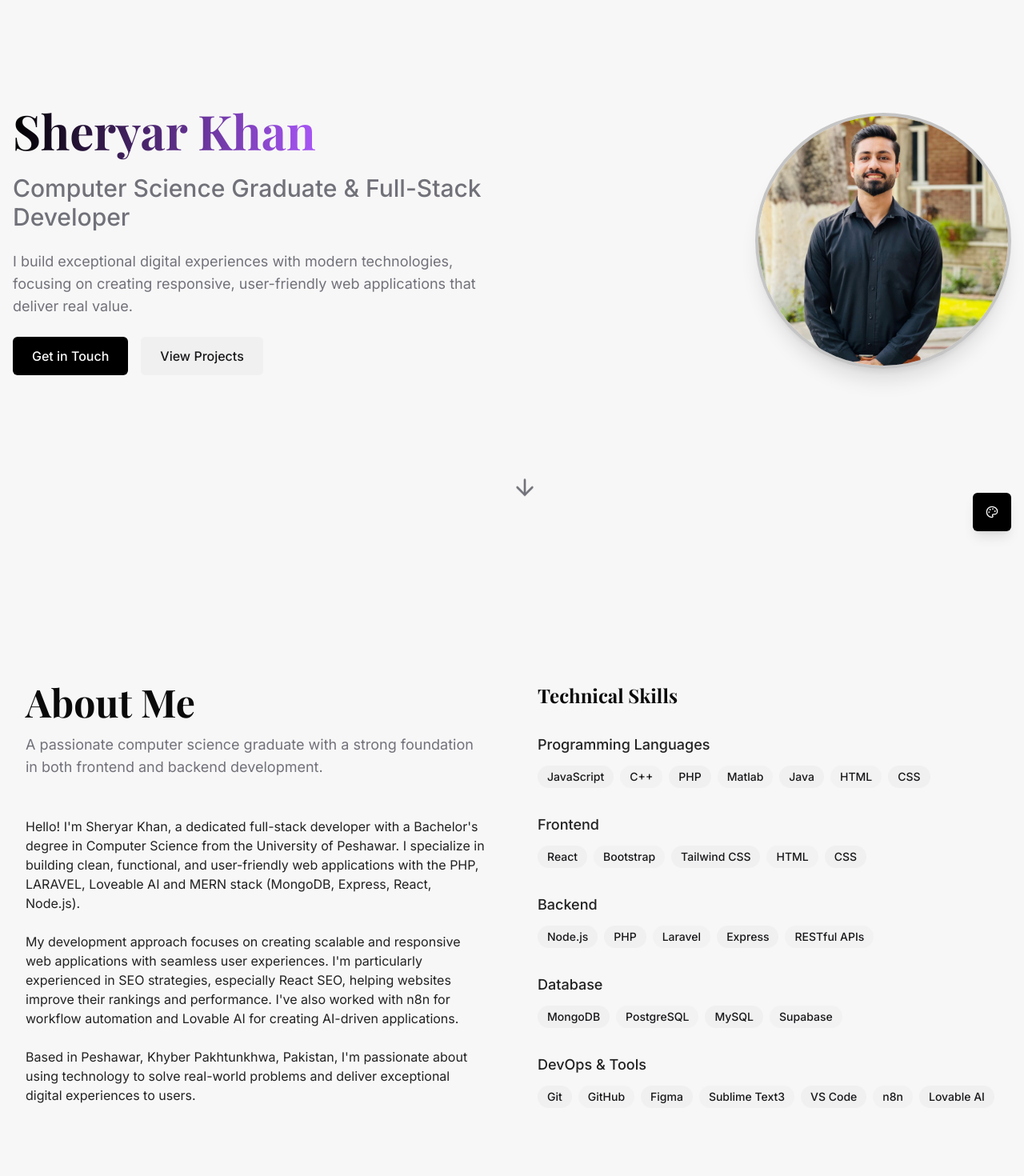
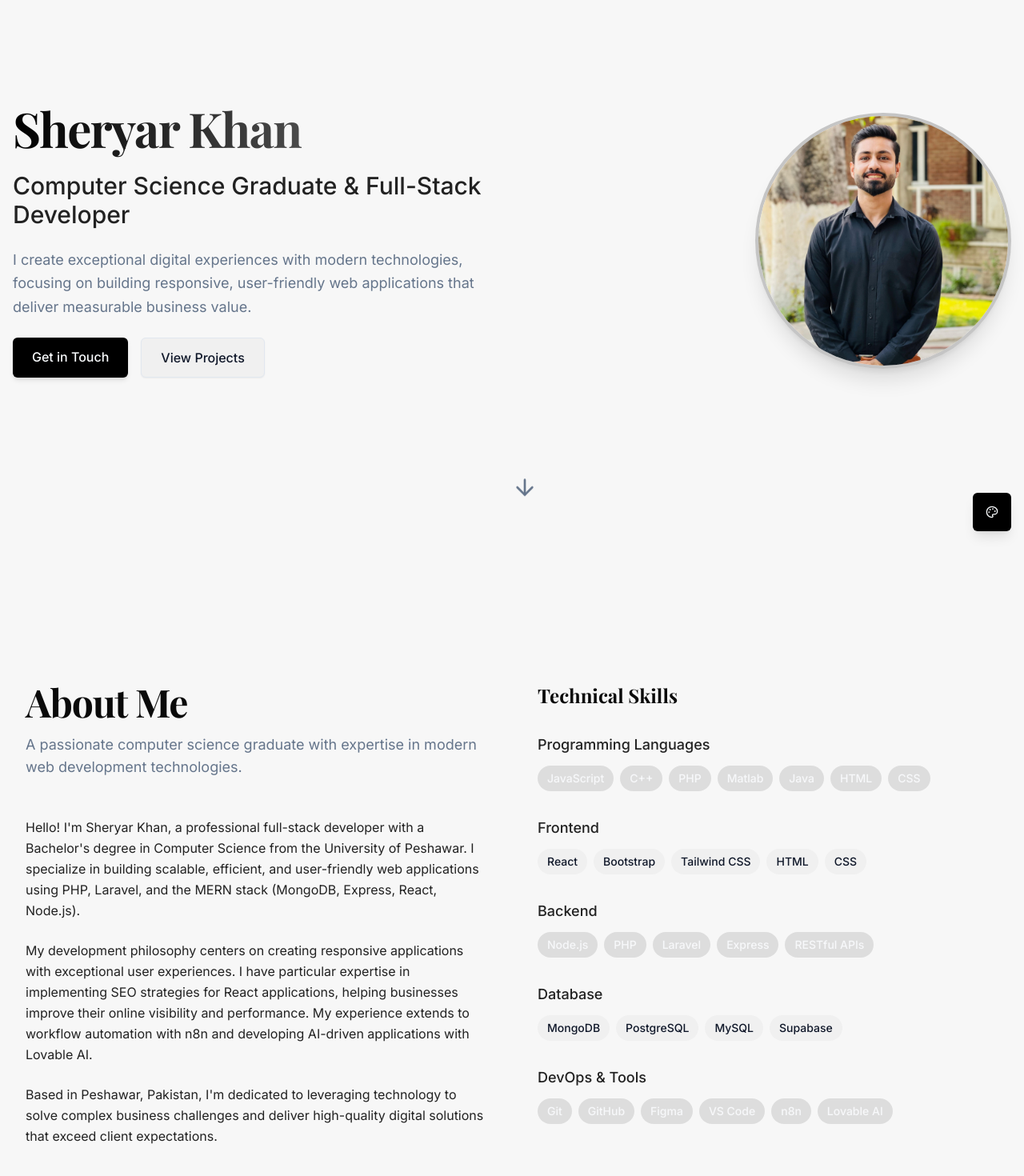
Before and after one commit to sheryar1215/skillful-portfolio-08, a React (Vite) app: page / in a window 1280 px wide. Shown: the part 120-1590 px from the top of the page at 80% size. Built offline with nearby package versions, Linux system fonts and the light colour scheme.

Commit message:
Refactor: Improve color scheme and text style
The AI updated the color scheme to use professional color combinations across different sections. It also improved the text style for a more professional look.

```diff
--- a/src/components/About.tsx
+++ b/src/components/About.tsx
@@ -1,48 +1,61 @@
 
 import React from 'react';
 import { cn } from '@/lib/utils';
+import { TranslatedText } from './TranslatedText';
 
 const skills = [
   { category: "Programming Languages", items: ["JavaScript","C++","PHP","Matlab", "Java", "HTML", "CSS"] },
   { category: "Frontend", items: ["React", "Bootstrap", "Tailwind CSS", "HTML", "CSS"] },
-  { category: "Backend", items: ["Node.js", ,"PHP","Laravel", "Express","RESTful APIs"] },
+  { category: "Backend", items: ["Node.js", "PHP","Laravel", "Express","RESTful APIs"] },
   { category: "Database", items: ["MongoDB", "PostgreSQL", "MySQL", "Supabase"] },
-  { category: "DevOps & Tools", items: ["Git", "GitHub", "Figma", "Sublime Text3", "VS Code", "n8n", "Lovable AI"] }
+  { category: "DevOps & Tools", items: ["Git", "GitHub", "Figma", "VS Code", "n8n", "Lovable AI"] }
 ];
 
 const About = () => {
   return (
     <section id="about" className="py-24 relative">
       <div className="absolute inset-0 -z-10">
-        <div className="absolute inset-0 bg-[radial-gradient(circle_at_center,rgba(0,0,0,0.02)_0,rgba(0,0,0,0)_70%)]" />
+        <div className="absolute inset-0 bg-gradient-to-b from-secondary/20 to-background/80" />
       </div>
 
       <div className="section-container">
         <div className="flex flex-col md:flex-row gap-12 md:gap-16 items-start">
           <div className="w-full md:w-1/2">
-            <h2 className="section-title">About Me</h2>
+            <h2 className="section-title">
+              <TranslatedText>About Me</TranslatedText>
+            </h2>
             <p className="section-subtitle">
-              A passionate computer science graduate with a strong foundation in both frontend and backend development.
+              <TranslatedText>
+                A passionate computer science graduate with expertise in modern web development technologies.
+              </TranslatedText>
             </p>
 
             <div className="space-y-6 opacity-0 animate-slide-up-delay-2">
-              <p className="text-foreground/90">
-                Hello! I'm Sheryar Khan, a dedicated full-stack developer with a Bachelor's degree in Computer Science from the University of Peshawar. I specialize in building clean, functional, and user-friendly web applications with the PHP, LARAVEL, Loveable AI  and  MERN stack (MongoDB, Express, React, Node.js).
+              <p className="text-foreground/90 leading-relaxed">
+                <TranslatedText>
+                  Hello! I'm Sheryar Khan, a professional full-stack developer with a Bachelor's degree in Computer Science from the University of Peshawar. I specialize in building scalable, efficient, and user-friendly web applications using PHP, Laravel, and the MERN stack (MongoDB, Express, React, Node.js).
+                </TranslatedText>
               </p>
 
-              <p className="text-foreground/90">
-                My development approach focuses on creating scalable and responsive web applications with seamless user experiences. I'm particularly experienced in SEO strategies, especially React SEO, helping websites improve their rankings and performance. I've also worked with n8n for workflow automation and Lovable AI for creating AI-driven applications.
+              <p className="text-foreground/90 leading-relaxed">
+                <TranslatedText>
+                  My development philosophy centers on creating responsive applications with exceptional user experiences. I have particular expertise in implementing SEO strategies for React applications, helping businesses improve their online visibility and performance. My experience extends to workflow automation with n8n and developing AI-driven applications with Lovable AI.
+                </TranslatedText>
               </p>
 
-              <p className="text-foreground/90">
-                Based in Peshawar, Khyber Pakhtunkhwa, Pakistan, I'm passionate about using technology to solve real-world problems and deliver exceptional digital experiences to users.
+              <p className="text-foreground/90 leading-relaxed">
+                <TranslatedText>
+                  Based in Peshawar, Pakistan, I'm dedicated to leveraging technology to solve complex business challenges and deliver high-quality digital solutions that exceed client expectations.
+                </TranslatedText>
               </p>
             </div>
           </div>
 
           <div className="w-full md:w-1/2">
             <div className="sticky top-24">
-              <h3 className="text-2xl font-display font-bold mb-8 opacity-0 animate-slide-up-delay-1">Technical Skills</h3>
+              <h3 className="text-2xl font-display font-bold mb-8 opacity-0 animate-slide-up-delay-1">
+                <TranslatedText>Technical Skills</TranslatedText>
+              </h3>
 
               <div className="space-y-8 opacity-0 animate-slide-up-delay-2">
                 {skills.map((skillGroup, index) => (
@@ -53,8 +66,11 @@ const About = () => {
                         <span
                           key={skillIndex}
                           className={cn(
-                            "skill-badge",
-                            skillIndex % 2 === 0 ? "bg-secondary" : "bg-secondary/70"
+                            "px-3 py-1.5 rounded-full text-sm font-medium transition-all",
+                            "hover:shadow-md hover:-translate-y-1",
+                            index % 2 === 0
+                              ? "bg-primary/10 text-primary-foreground/90 hover:bg-primary/15"
+                              : "bg-secondary text-secondary-foreground hover:bg-secondary/80"
                           )}
                         >
                           {skill}
--- a/src/components/Footer.tsx
+++ b/src/components/Footer.tsx
@@ -8,54 +8,73 @@ const Footer = () => {
   const currentYear = new Date().getFullYear();
 
   return (
-    <footer className="bg-secondary/50 py-10 mt-20">
+    <footer className="bg-primary/5 py-16 mt-20 border-t border-border/50">
       <div className="container mx-auto px-4">
-        <div className="grid grid-cols-1 md:grid-cols-3 gap-8">
+        <div className="grid grid-cols-1 md:grid-cols-3 gap-10">
           <div>
-            <h3 className="text-lg font-bold mb-4 text-foreground">
+            <h3 className="text-xl font-display font-bold mb-5 text-foreground">
               <TranslatedText>Sheryar Khan</TranslatedText>
             </h3>
-            <p className="text-foreground/80 mb-4">
-              <TranslatedText>Computer Science Graduate & Full-Stack Developer</TranslatedText>
+            <p className="text-muted-foreground mb-6 leading-relaxed">
+              <TranslatedText>Computer Science Graduate & Full-Stack Developer specializing in creating exceptional digital experiences</TranslatedText>
             </p>
             <SocialLinks />
           </div>
           <div>
-            <h3 className="text-lg font-bold mb-4 text-foreground">
+            <h3 className="text-xl font-display font-bold mb-5 text-foreground">
               <TranslatedText>Contact</TranslatedText>
             </h3>
-            <div className="space-y-2">
-              <div className="flex items-center gap-2 text-foreground/80">
-                <Mail className="w-4 h-4" />
-                <TranslatedText>Email: 1215sheryarkhan@gmail.com</TranslatedText>
+            <div className="space-y-3">
+              <div className="flex items-center gap-3 text-muted-foreground hover:text-foreground transition-colors group">
+                <div className="p-2 rounded-full bg-primary/10 group-hover:bg-primary/20 transition-colors">
+                  <Mail className="w-4 h-4 text-primary" />
                 </div>
-              <div className="flex items-center gap-2 text-foreground/80">
-                <Phone className="w-4 h-4" />
-                <TranslatedText>Phone: +923161290066</TranslatedText>
+                <span className="leading-relaxed">
+                  <TranslatedText>1215sheryarkhan@gmail.com</TranslatedText>
+                </span>
               </div>
-              <div className="flex items-center gap-2 text-foreground/80">
-                <MapPin className="w-4 h-4" />
-                <TranslatedText>Location: Peshawar, Pakistan</TranslatedText>
+              <div className="flex items-center gap-3 text-muted-foreground hover:text-foreground transition-colors group">
+                <div className="p-2 rounded-full bg-primary/10 group-hover:bg-primary/20 transition-colors">
+                  <Phone className="w-4 h-4 text-primary" />
+                </div>
+                <span className="leading-relaxed">
+                  <TranslatedText>+923161290066</TranslatedText>
+                </span>
+              </div>
+              <div className="flex items-center gap-3 text-muted-foreground hover:text-foreground transition-colors group">
+                <div className="p-2 rounded-full bg-primary/10 group-hover:bg-primary/20 transition-colors">
+                  <MapPin className="w-4 h-4 text-primary" />
+                </div>
+                <span className="leading-relaxed">
+                  <TranslatedText>Peshawar, Pakistan</TranslatedText>
+                </span>
               </div>
             </div>
           </div>
           <div>
-            <h3 className="text-lg font-bold mb-4 text-foreground">
+            <h3 className="text-xl font-display font-bold mb-5 text-foreground">
               <TranslatedText>Links</TranslatedText>
             </h3>
-            <a href="#about" className="block text-foreground/70 hover:text-foreground transition-colors mb-1">
+            <div className="space-y-2">
+              <a href="#about" className="block text-muted-foreground hover:text-foreground transition-colors mb-1.5 hover:translate-x-1 transform transition-transform">
                 <TranslatedText>About</TranslatedText>
               </a>
-            <a href="#projects" className="block text-foreground/70 hover:text-foreground transition-colors mb-1">
+              <a href="#projects" className="block text-muted-foreground hover:text-foreground transition-colors mb-1.5 hover:translate-x-1 transform transition-transform">
                 <TranslatedText>Projects</TranslatedText>
               </a>
-            <a href="#experience" className="block text-foreground/70 hover:text-foreground transition-colors mb-1">
+              <a href="#experience" className="block text-muted-foreground hover:text-foreground transition-colors mb-1.5 hover:translate-x-1 transform transition-transform">
                 <TranslatedText>Experience</TranslatedText>
+              </a>
+              <a href="#education" className="block text-muted-foreground hover:text-foreground transition-colors mb-1.5 hover:translate-x-1 transform transition-transform">
+                <TranslatedText>Education</TranslatedText>
+              </a>
+              <a href="#contact" className="block text-muted-foreground hover:text-foreground transition-colors mb-1.5 hover:translate-x-1 transform transition-transform">
+                <TranslatedText>Contact</TranslatedText>
               </a>
             </div>
           </div>
-        <div className="border-t border-border mt-8 pt-6 text-center text-foreground/80">
-          {/* Fix: Convert the entire content to a single string with concatenation to fix TypeScript error */}
+        </div>
+        <div className="border-t border-border/50 mt-10 pt-6 text-center text-muted-foreground">
           <TranslatedText>{`© ${currentYear.toString()} Sheryar Khan. All rights reserved.`}</TranslatedText>
         </div>
       </div>
--- a/src/components/Hero.tsx
+++ b/src/components/Hero.tsx
@@ -11,32 +11,33 @@ interface HeroProps {
 const Hero: React.FC<HeroProps> = ({ profileImage }) => {
   return (
     <section id="home" className="min-h-[90vh] flex flex-col justify-center relative overflow-hidden">
+      <div className="absolute inset-0 -z-10 bg-gradient-to-b from-background to-secondary/30 opacity-70"></div>
       <div className="container mx-auto px-4 py-16 flex flex-col lg:flex-row items-center justify-between gap-8">
         <div className="w-full lg:w-1/2 space-y-6 text-center lg:text-left">
-          <h1 className="text-4xl md:text-5xl lg:text-6xl font-display font-bold leading-tight">
-            <span className="bg-gradient-to-r from-primary to-purple-500 text-transparent bg-clip-text">
+          <h1 className="text-4xl md:text-5xl lg:text-6xl font-display font-bold leading-tight tracking-tight">
+            <span className="bg-gradient-to-r from-primary to-primary/70 text-transparent bg-clip-text">
               Sheryar Khan
             </span>
           </h1>
-          <h2 className="text-2xl md:text-3xl font-medium text-muted-foreground">
+          <h2 className="text-2xl md:text-3xl font-medium text-foreground/90">
             <TranslatedText>Computer Science Graduate & Full-Stack Developer</TranslatedText>
           </h2>
-          <p className="text-lg text-muted-foreground max-w-2xl mx-auto lg:mx-0">
+          <p className="text-lg leading-relaxed text-muted-foreground max-w-2xl mx-auto lg:mx-0">
             <TranslatedText>
-              I build exceptional digital experiences with modern technologies, focusing on creating responsive,
-              user-friendly web applications that deliver real value.
+              I create exceptional digital experiences with modern technologies, focusing on building responsive,
+              user-friendly web applications that deliver measurable business value.
             </TranslatedText>
           </p>
           <div className="flex flex-wrap gap-4 justify-center lg:justify-start">
             <a
               href="#contact"
-              className="bg-primary hover:bg-primary/90 text-primary-foreground px-6 py-3 rounded-md font-medium transition-colors"
+              className="bg-primary hover:bg-primary/90 text-primary-foreground px-6 py-3 rounded-md font-medium transition-all shadow-md hover:shadow-lg"
             >
               <TranslatedText>Get in Touch</TranslatedText>
             </a>
             <a
               href="#projects"
-              className="bg-secondary hover:bg-secondary/80 text-secondary-foreground px-6 py-3 rounded-md font-medium transition-colors"
+              className="bg-secondary hover:bg-secondary/80 text-secondary-foreground border border-border px-6 py-3 rounded-md font-medium transition-all shadow-sm hover:shadow-md"
             >
               <TranslatedText>View Projects</TranslatedText>
             </a>
@@ -48,13 +49,14 @@ const Hero: React.FC<HeroProps> = ({ profileImage }) => {
           "opacity-0 animate-slide-up-delay-1"
         )}>
           {profileImage ? (
-            <div className="relative w-64 h-64 md:w-80 md:h-80 rounded-full overflow-hidden border-4 border-primary/20 shadow-xl">
+            <div className="relative w-64 h-64 md:w-80 md:h-80 rounded-full overflow-hidden border-4 border-primary/20 shadow-xl hover:border-primary/30 transition-all">
               <img
                 src={profileImage}
                 alt="Sheryar Khan"
                 className="w-full h-full object-cover"
                 loading="eager"
               />
+              <div className="absolute inset-0 bg-gradient-to-t from-primary/20 to-transparent opacity-0 hover:opacity-100 transition-opacity duration-300"></div>
             </div>
           ) : (
             <div className="bg-muted w-64 h-64 md:w-80 md:h-80 rounded-full flex items-center justify-center">
@@ -65,7 +67,7 @@ const Hero: React.FC<HeroProps> = ({ profileImage }) => {
       </div>
 
       <div className="absolute bottom-8 left-1/2 transform -translate-x-1/2 animate-bounce-slow">
-        <a href="#about" aria-label="Scroll to About section">
+        <a href="#about" aria-label="Scroll to About section" className="hover:text-primary transition-colors">
           <ArrowDown className="h-8 w-8 text-muted-foreground" />
         </a>
       </div>
--- a/src/index.css
+++ b/src/index.css
@@ -1,4 +1,3 @@
-
 @import url('https://fonts.googleapis.com/css2?family=Inter:wght@100;200;300;400;500;600;700;800;900&family=Playfair+Display:wght@400;500;600;700;800;900&display=swap');
 
 @tailwind base;
@@ -7,33 +6,33 @@
 
 @layer base {
   :root {
-    --background: 0 0% 98%;
-    --foreground: 240 10% 3.9%;
+    --background: 210 40% 98%;
+    --foreground: 222 47% 11%;
 
     --card: 0 0% 100%;
-    --card-foreground: 240 10% 3.9%;
+    --card-foreground: 222 47% 11%;
 
     --popover: 0 0% 100%;
-    --popover-foreground: 240 10% 3.9%;
+    --popover-foreground: 222 47% 11%;
 
-    --primary: 240 5.9% 10%;
-    --primary-foreground: 0 0% 98%;
+    --primary: 221 83% 53%;
+    --primary-foreground: 210 40% 98%;
 
-    --secondary: 240 4.8% 95.9%;
-    --secondary-foreground: 240 5.9% 10%;
+    --secondary: 210 40% 96%;
+    --secondary-foreground: 222 47% 11%;
 
-    --muted: 240 4.8% 95.9%;
-    --muted-foreground: 240 3.8% 46.1%;
+    --muted: 210 40% 93%;
+    --muted-foreground: 215 16% 47%;
 
-    --accent: 240 4.8% 95.9%;
-    --accent-foreground: 240 5.9% 10%;
+    --accent: 210 40% 90%;
+    --accent-foreground: 222 47% 11%;
 
     --destructive: 0 84.2% 60.2%;
-    --destructive-foreground: 0 0% 98%;
+    --destructive-foreground: 210 40% 98%;
 
-    --border: 240 5.9% 90%;
-    --input: 240 5.9% 90%;
-    --ring: 240 5.9% 10%;
+    --border: 214 32% 91%;
+    --input: 214 32% 91%;
+    --ring: 221 83% 53%;
 
     --radius: 0.5rem;
 
@@ -52,33 +51,33 @@
   }
 
   .dark {
-    --background: 240 10% 3.9%;
-    --foreground: 0 0% 98%;
+    --background: 222 47% 11%;
+    --foreground: 210 40% 98%;
 
-    --card: 240 10% 3.9%;
-    --card-foreground: 0 0% 98%;
+    --card: 222 47% 11%;
+    --card-foreground: 210 40% 98%;
 
-    --popover: 240 10% 3.9%;
-    --popover-foreground: 0 0% 98%;
+    --popover: 222 47% 11%;
+    --popover-foreground: 210 40% 98%;
 
-    --primary: 0 0% 98%;
-    --primary-foreground: 240 5.9% 10%;
+    --primary: 217 91% 60%;
+    --primary-foreground: 222 47% 11%;
 
-    --secondary: 240 3.7% 15.9%;
-    --secondary-foreground: 0 0% 98%;
+    --secondary: 217 32% 17%;
+    --secondary-foreground: 210 40% 98%;
 
-    --muted: 240 3.7% 15.9%;
-    --muted-foreground: 240 5% 64.9%;
+    --muted: 217 32% 17%;
+    --muted-foreground: 215 20% 65%;
 
-    --accent: 240 3.7% 15.9%;
-    --accent-foreground: 0 0% 98%;
+    --accent: 217 32% 20%;
+    --accent-foreground: 210 40% 98%;
 
     --destructive: 0 62.8% 30.6%;
-    --destructive-foreground: 0 0% 98%;
+    --destructive-foreground: 210 40% 98%;
 
-    --border: 240 3.7% 15.9%;
-    --input: 240 3.7% 15.9%;
-    --ring: 240 4.9% 83.9%;
+    --border: 217 32% 17%;
+    --input: 217 32% 17%;
+    --ring: 224 76% 48%;
   }
 }
 
@@ -128,11 +127,11 @@
 
 @layer components {
   .glass {
-    @apply bg-white/80 backdrop-blur-md border border-white/20 shadow-sm dark:bg-black/30 dark:border-white/10;
+    @apply bg-white/90 backdrop-blur-md border border-white/30 shadow-lg dark:bg-black/40 dark:border-white/10;
   }
 
   .glass-dark {
-    @apply bg-black/20 backdrop-blur-md border border-white/10;
+    @apply bg-black/30 backdrop-blur-md border border-white/10;
   }
 
   .section-container {
@@ -140,16 +139,16 @@
   }
 
   .section-title {
-    @apply text-4xl md:text-5xl font-display font-bold mb-4 opacity-0 animate-slide-up;
+    @apply text-4xl md:text-5xl font-display font-bold mb-4 tracking-tight opacity-0 animate-slide-up;
   }
 
   .section-subtitle {
-    @apply text-base md:text-lg text-muted-foreground max-w-3xl mb-12 opacity-0 animate-slide-up-delay-1;
+    @apply text-base md:text-lg text-muted-foreground leading-relaxed max-w-3xl mb-12 opacity-0 animate-slide-up-delay-1;
   }
 
   .nav-link {
     @apply relative px-3 py-2 text-foreground/80 hover:text-foreground transition-colors duration-200
-    after:absolute after:bottom-0 after:left-0 after:right-0 after:h-[2px] after:w-0 after:bg-foreground
+    after:absolute after:bottom-0 after:left-0 after:right-0 after:h-[2px] after:w-0 after:bg-primary
     after:transition-all hover:after:w-full;
   }
 
```
Also changed, not shown: src/components/SocialLinks.tsx (+10 -7 lines). Lines whose indentation alone changed are shown as unchanged.
